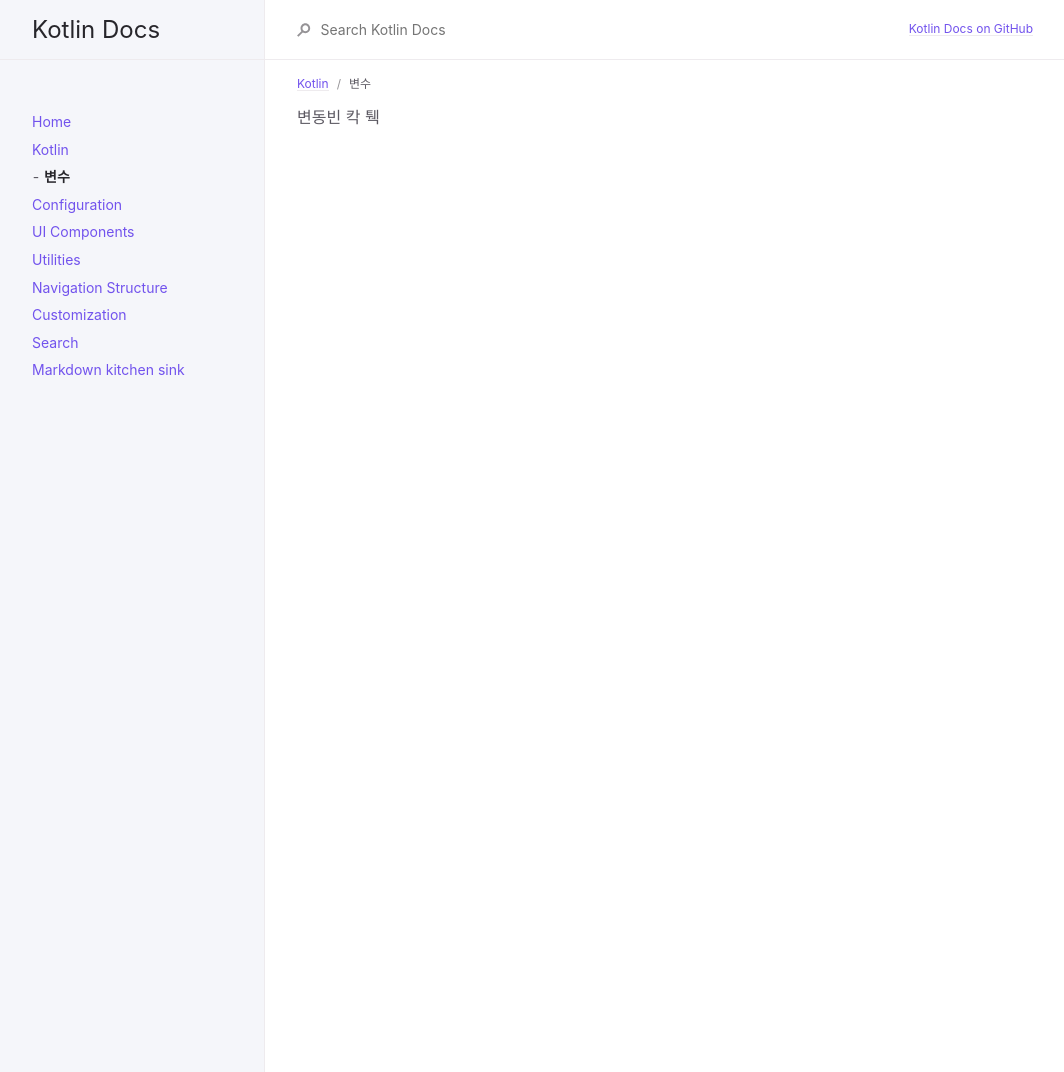
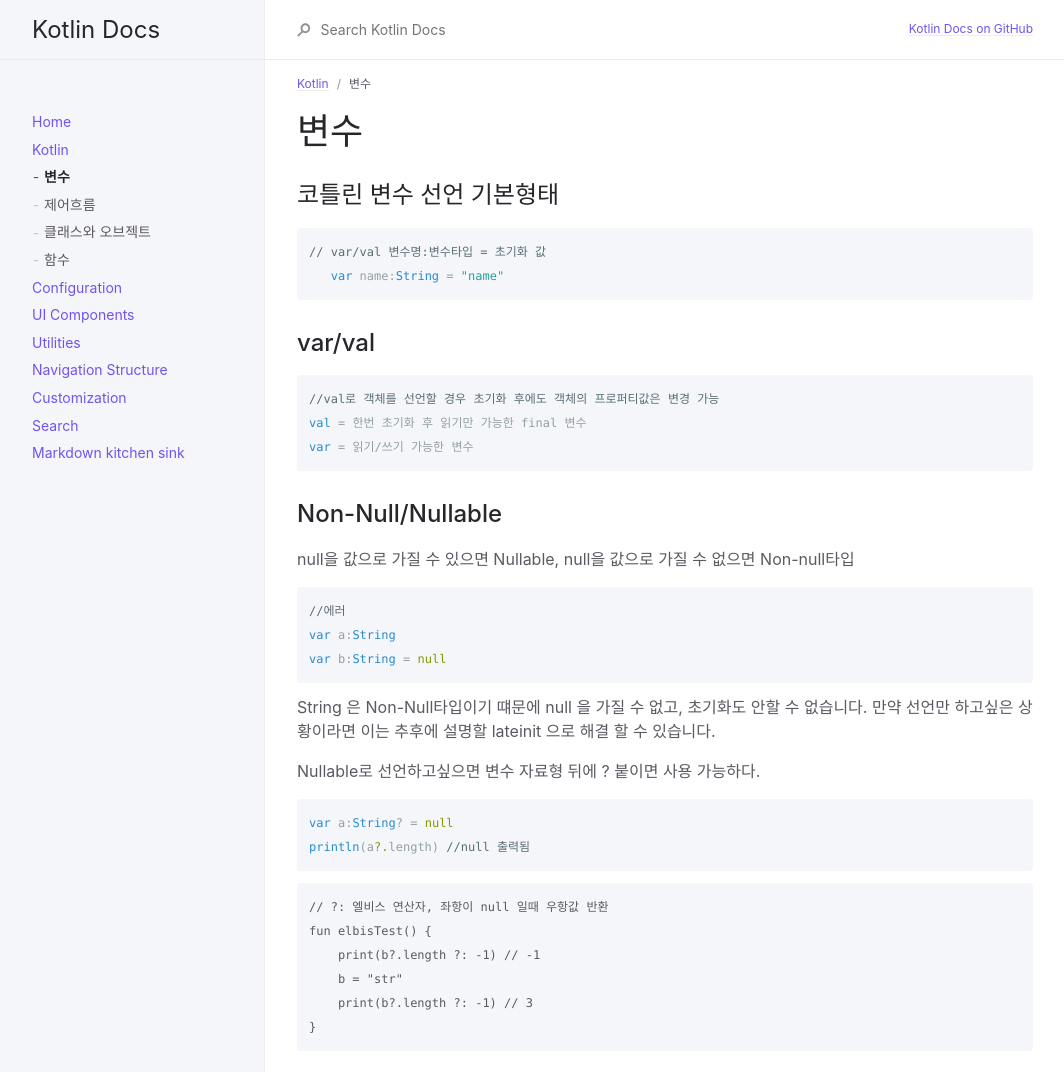
Before and after one commit to labyrintos71/deprecated_docs_2019, a Jekyll site: the page built from docs/kotlin/변수.md, in a window 1280 px wide. Shown: the top 1072 px of the page, without its empty margins (107-1171 px from the left). Built offline with Jekyll 4.4.1, drawn with Linux system fonts in a browser that asks for light colours.

Commit message:
변수 추가

````diff
--- a/docs/kotlin/변수.md
+++ b/docs/kotlin/변수.md
@@ -4,5 +4,44 @@ title: 변수
 parent: Kotlin
 nav_order: 1
 ---
+# 변수
+{: .no_toc}
 
-변동빈 칵 퉥
+## 코틀린 변수 선언 기본형태
+
+```kotlin
+// var/val 변수명:변수타입 = 초기화 값
+   var name:String = "name"
+```
+
+## var/val
+
+```kotlin
+//val로 객체를 선언할 경우 초기화 후에도 객체의 프로퍼티값은 변경 가능
+val = 한번 초기화 후 읽기만 가능한 final 변수
+var = 읽기/쓰기 가능한 변수
+```
+
+## Non-Null/Nullable
+null을 값으로 가질 수 있으면 Nullable, null을 값으로 가질 수 없으면 Non-null타입
+```kotlin
+//에러
+var a:String
+var b:String = null
+```
+String 은 Non-Null타입이기 떄문에 null 을 가질 수 없고, 초기화도 안할 수 없습니다.
+만약 선언만 하고싶은 상황이라면 이는 추후에 설명할 lateinit 으로 해결 할 수 있습니다.
+
+Nullable로 선언하고싶으면 변수 자료형 뒤에 ? 붙이면 사용 가능하다.
+```kotlin
+var a:String? = null
+println(a?.length) //null 출력됨
+```
+
+
+    // ?: 엘비스 연산자, 좌항이 null 일때 우항값 반환
+    fun elbisTest() {
+        print(b?.length ?: -1) // -1
+        b = "str"
+        print(b?.length ?: -1) // 3
+    }
````
Also changed, not shown: docs/kotlin/제어흐름.md (added, +6 -0 lines), docs/kotlin/클래스와 오브젝트.md (added, +6 -0 lines), docs/kotlin/함수.md (added, +6 -0 lines).
